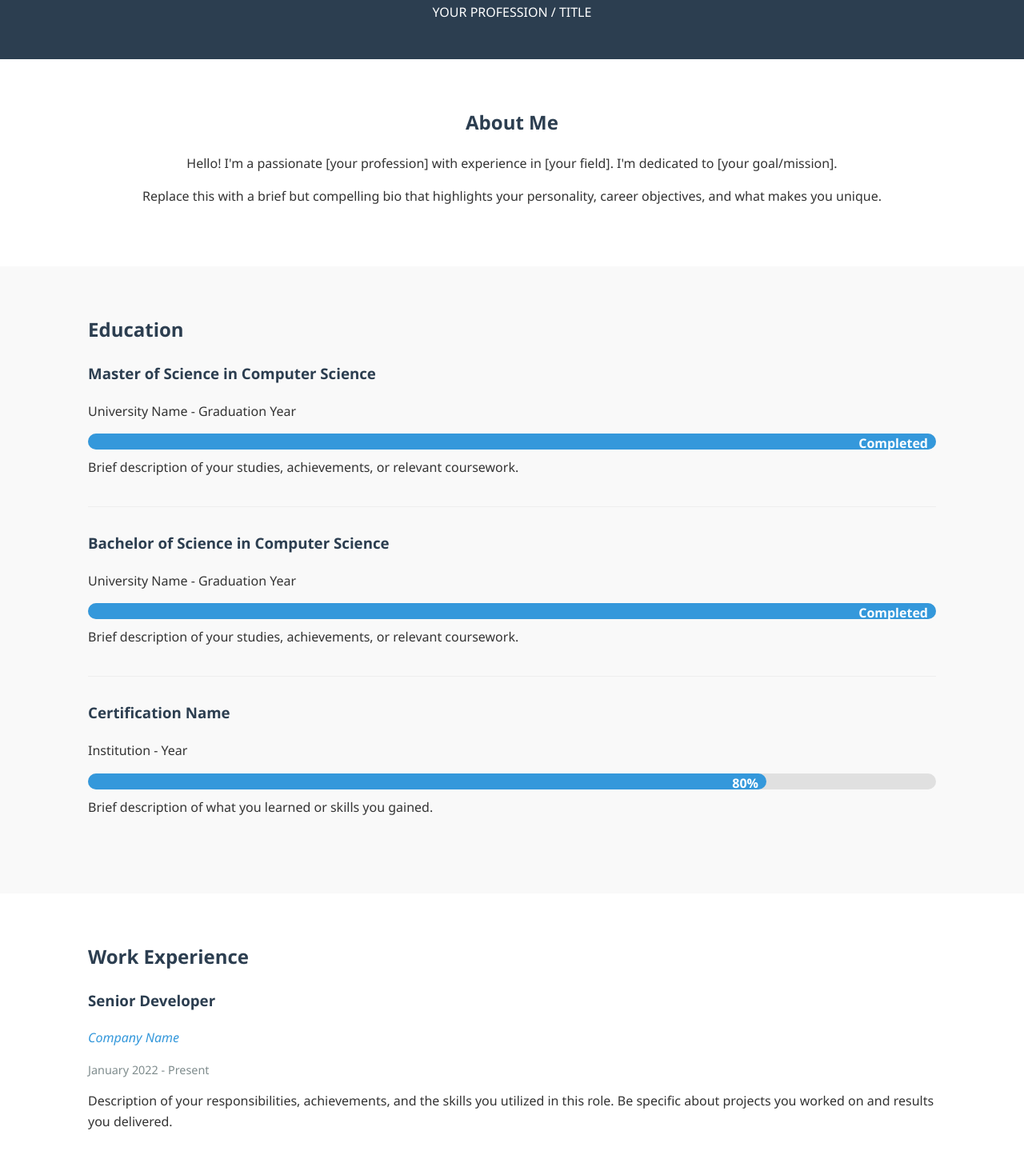
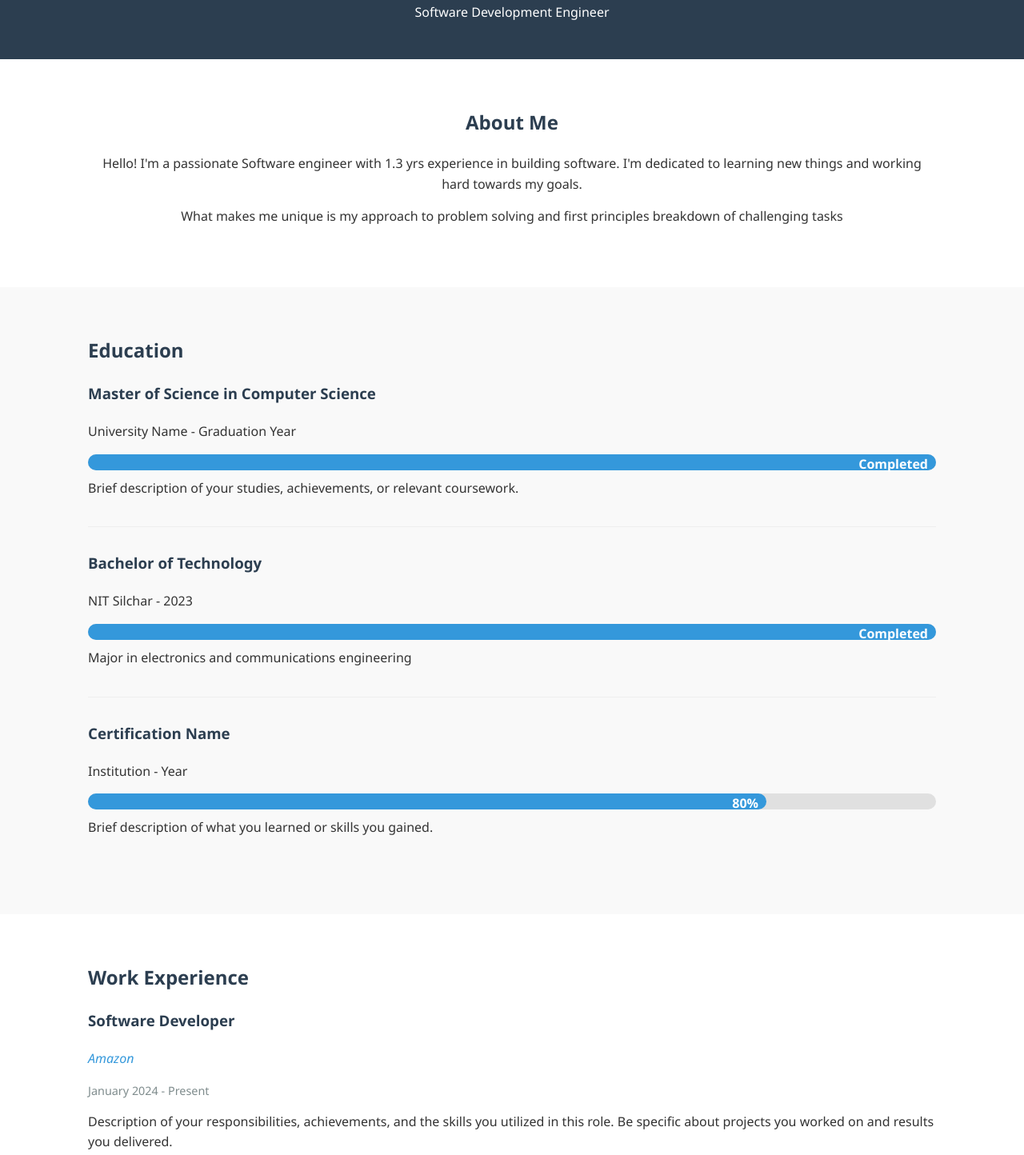
Before and after one commit to ByteCrafter-rgb/portfolio, a plain HTML site: page index.html in a window 1280 px wide. Shown: the part 268-1712 px from the top of the page at 80% size. Drawn offline with Linux system fonts and the light colour scheme.

Commit message:
Update index.html
Added an image , I dont think this will work

```diff
--- a/index.html
+++ b/index.html
@@ -265,9 +265,9 @@
     <!-- Header -->
     <header>
         <div class="container">
-            <img src="/api/placeholder/400/400" alt="Profile Photo" class="profile-img">
-            <h1>YOUR NAME</h1>
-            <p>YOUR PROFESSION / TITLE</p>
+            <img src="/IMG-20221007-WA0015.jpg" alt="Profile Photo" class="profile-img">
+            <h1>Ayush Sinha</h1>
+            <p>Software Development Engineer </p>
         </div>
     </header>
 
@@ -275,8 +275,8 @@
     <section class="about">
         <div class="container">
             <h2>About Me</h2>
-            <p>Hello! I'm a passionate [your profession] with experience in [your field]. I'm dedicated to [your goal/mission].</p>
-            <p>Replace this with a brief but compelling bio that highlights your personality, career objectives, and what makes you unique.</p>
+            <p>Hello! I'm a passionate Software engineer with 1.3 yrs experience in building software. I'm dedicated to learning new things and working hard towards my goals.</p>
+            <p>What makes me unique is my approach to problem solving and first principles breakdown of challenging tasks</p>
         </div>
     </section>
 
@@ -295,12 +295,12 @@
             </div>
 
             <div class="education-item">
-                <h3>Bachelor of Science in Computer Science</h3>
-                <p>University Name - Graduation Year</p>
+                <h3>Bachelor of Technology</h3>
+                <p>NIT Silchar - 2023</p>
                 <div class="progress-container">
                     <div class="progress-bar" style="width: 100%;">Completed</div>
                 </div>
-                <p>Brief description of your studies, achievements, or relevant coursework.</p>
+                <p>Major in electronics and communications engineering</p>
             </div>
 
             <div class="education-item">
@@ -320,9 +320,9 @@
             <h2>Work Experience</h2>
 
             <div class="job">
-                <h3 class="job-title">Senior Developer</h3>
-                <p class="job-company">Company Name</p>
-                <p class="job-date">January 2022 - Present</p>
+                <h3 class="job-title">Software Developer</h3>
+                <p class="job-company">Amazon</p>
+                <p class="job-date">January 2024 - Present</p>
                 <p>Description of your responsibilities, achievements, and the skills you utilized in this role. Be specific about projects you worked on and results you delivered.</p>
             </div>
 
```
